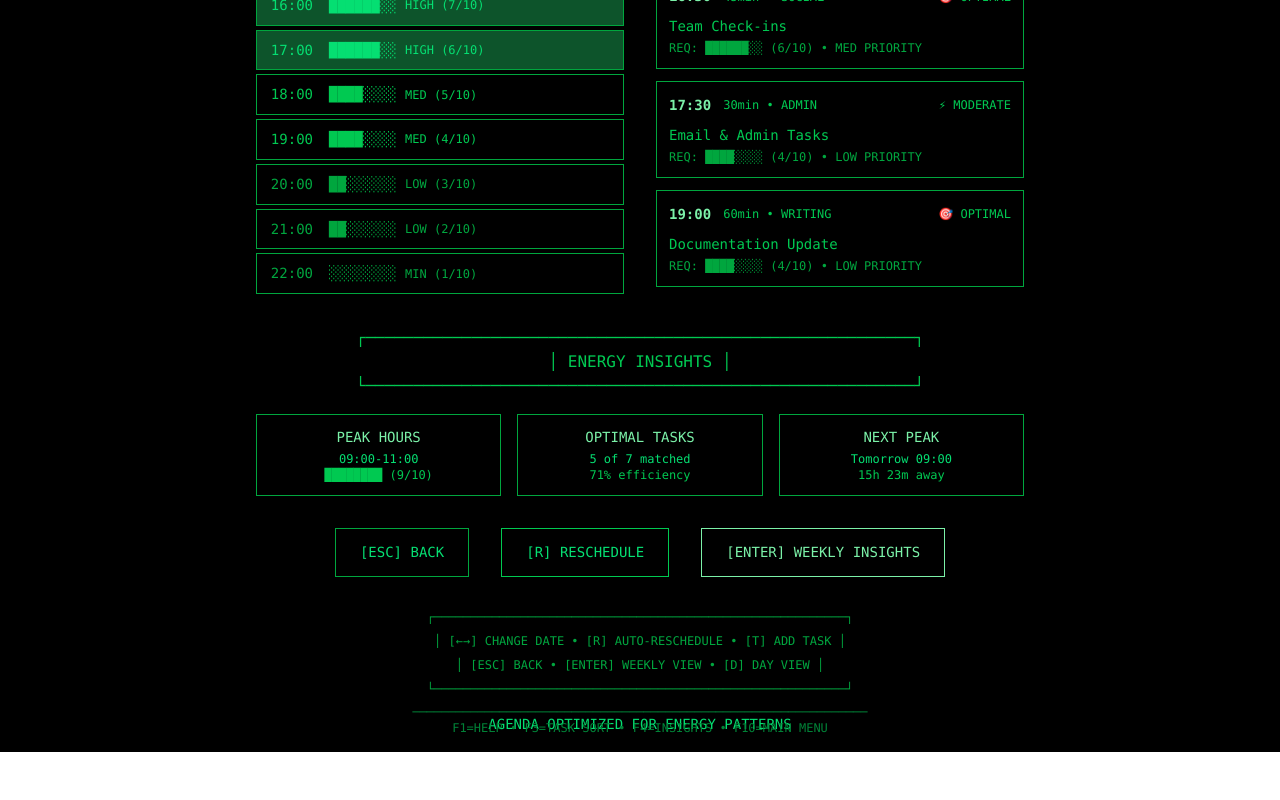
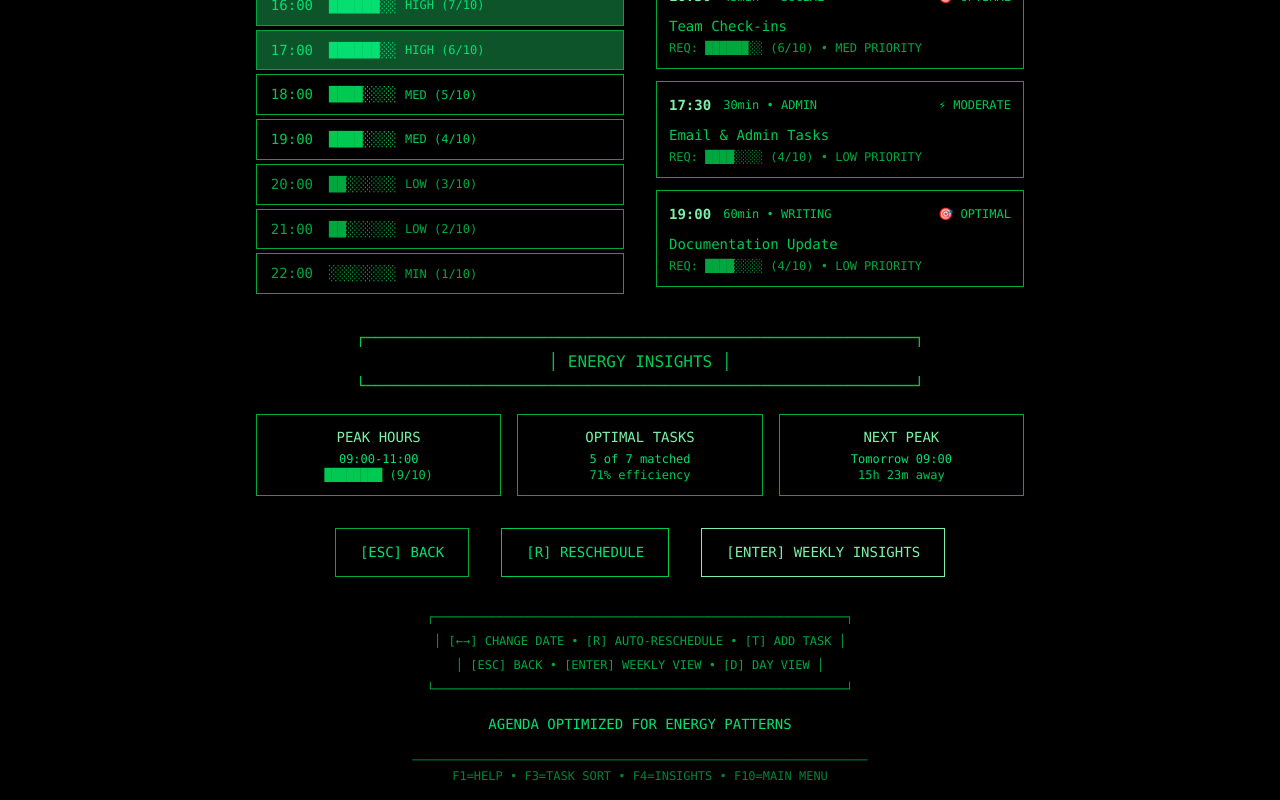
Before and after one commit to iknowmagic/energylane, a React (Vite) app: page /energy-aware-agenda in a window 1280 px wide. Shown: the part 1001-1801 px from the top of the page. Before the commit the page ends 1753 px from the top, so only its background shows below. Built offline with nearby package versions, Linux system fonts and the light colour scheme.

Commit message:
fix: update layout of EnergyAgendaScreen footer and blinking cursor for better visibility

```diff
--- a/src/components/EnergyAwareAgenda.tsx
+++ b/src/components/EnergyAwareAgenda.tsx
@@ -404,19 +404,19 @@ const EnergyAgendaScreen = () => {
         </div>
 
         {/* Blinking cursor */}
-        <div className="text-center">
+        <div className="mt-4 text-center">
           <span className="text-green-400">
             AGENDA OPTIMIZED FOR ENERGY PATTERNS{blinkingCursor ? '█' : ' '}
           </span>
         </div>
+      </div>
 
-        {/* Footer */}
-        <div className="right-4 bottom-4 left-4 absolute text-green-700 text-xs text-center">
-          <div>
-            ───────────────────────────────────────────────────────────────
-          </div>
-          <div>F1=HELP • F3=TASK SORT • F4=INSIGHTS • F10=MAIN MENU</div>
+      {/* Footer */}
+      <div className="right-4 bottom-4 left-4 mb-4 text-green-700 text-xs text-center">
+        <div>
+          ───────────────────────────────────────────────────────────────
         </div>
+        <div>F1=HELP • F3=TASK SORT • F4=INSIGHTS • F10=MAIN MENU</div>
       </div>
     </div>
   )
```
